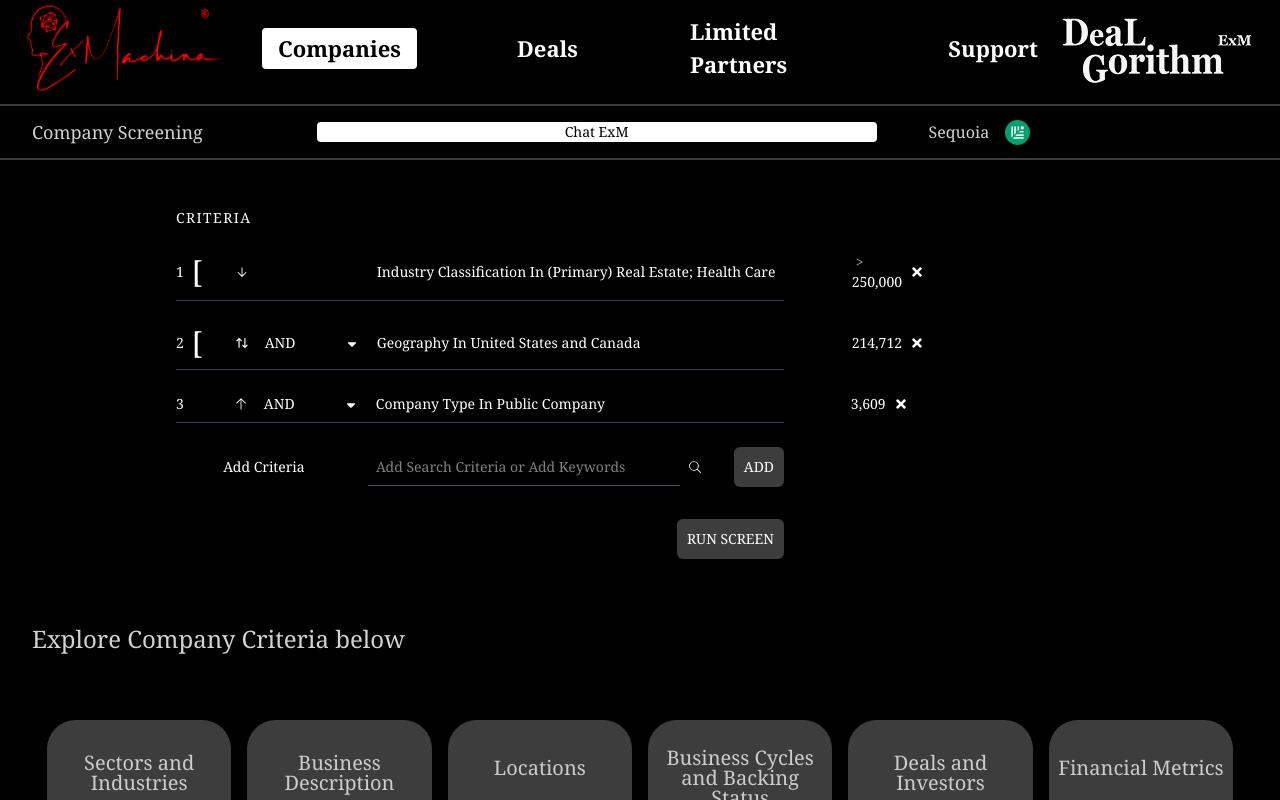
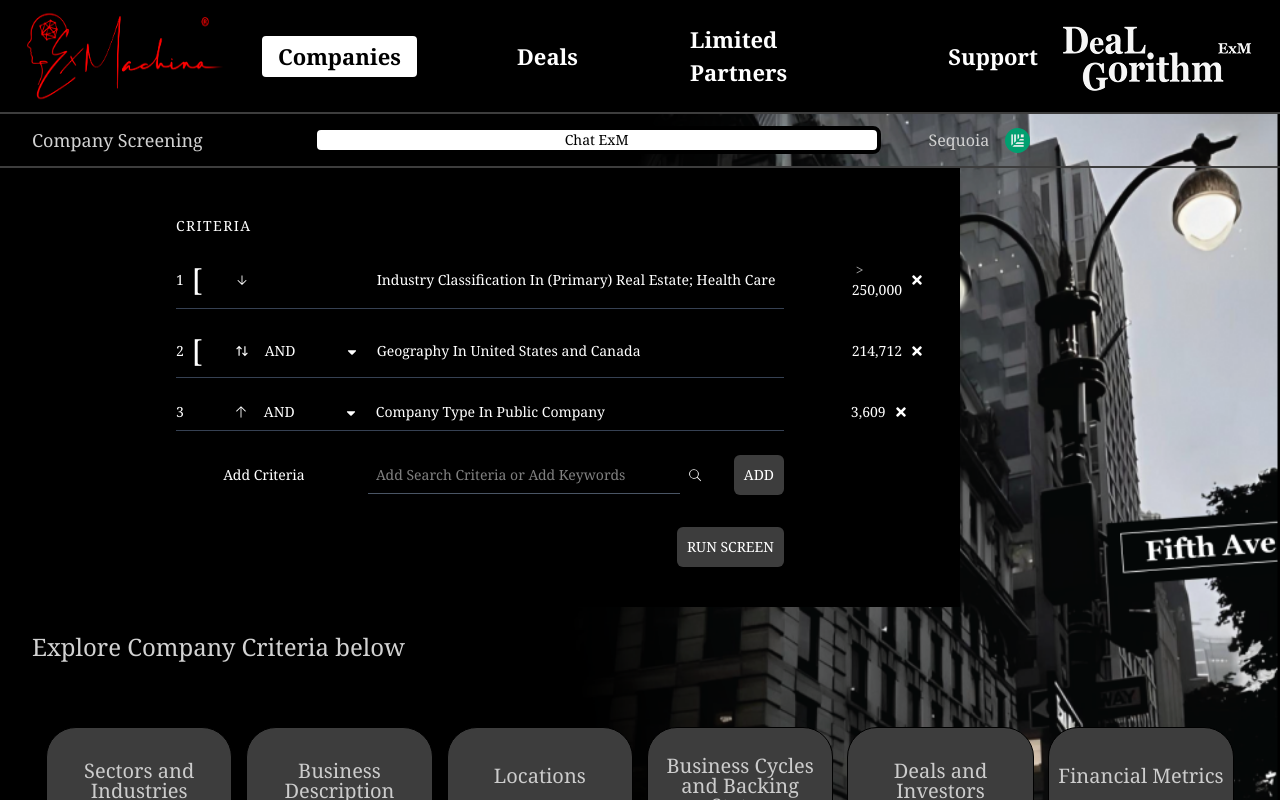
Before and after one commit to hamadhussain/NextJs-UI, a Next.js app: page / in a window 1280 px wide. Shown: the top 800 px of the page. Built offline with nearby package versions, Linux system fonts and the light colour scheme.

Commit message:
Update page.jsx

```diff
--- a/src/app/MainRenderer/page.jsx
+++ b/src/app/MainRenderer/page.jsx
@@ -2,24 +2,20 @@
 import Boxes from "./../Boxes/page";
 import Criteria from "./../Criteria/page";
 import Navbar from "../Navbar/page";
-import CompanyScreening from './../CompanyScreening/page'
+import CompanyScreening from "./../CompanyScreening/page";
 const App = () => {
   return (
     <>
-         <div className="relative -top-2">
-         <div className="relative z-10 bg-black">
-
-
-<Navbar/>
-<CompanyScreening/>
-</div>
-
-<div className="relative z-10">
-<Criteria />
-<Boxes />
-</div>{" "}
-<div className="background fixed z-0  top-0 left-0  "></div>
-         </div>
+      <div className=" ">
+        <div className="  bg-black">
+          <Navbar />
+        </div>
+        <div className="background">
+          <CompanyScreening />
+          <Criteria />
+          <Boxes />
+        </div>
+      </div>
     </>
   );
 };
```
